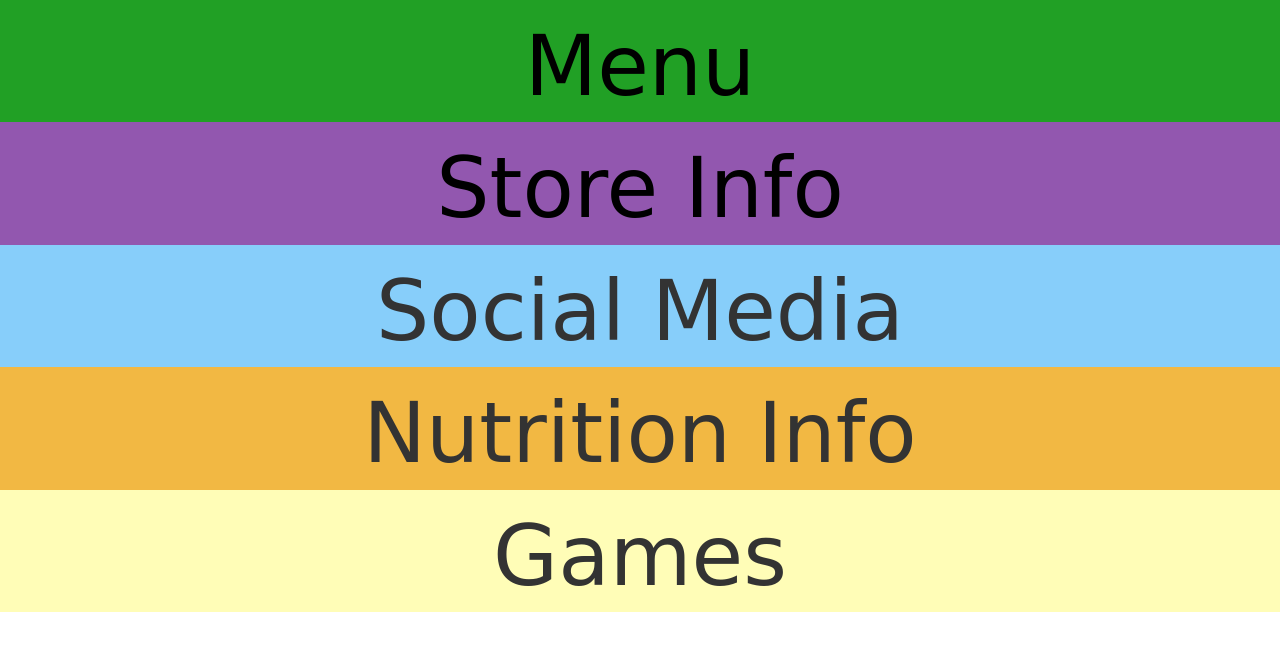
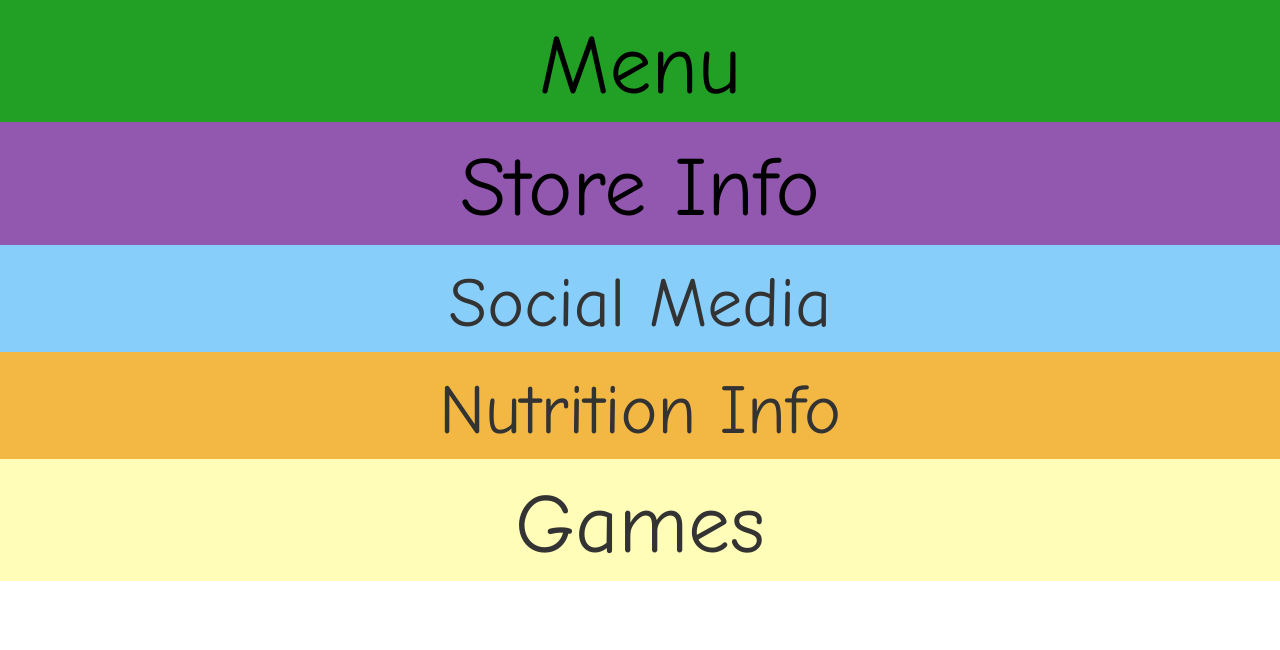
Before and after one commit to SIU-CS/MultiMenu, a website: page www/index.html in a window 1280 px wide. Drawn offline with nearby package versions, Linux system fonts and the light colour scheme; some packages are replaced by stand-ins of ours.

Commit message:
undo some changes, fix font

```diff
--- a/www/css/MenuInterfaceCSS.css
+++ b/www/css/MenuInterfaceCSS.css
@@ -22,7 +22,13 @@ html, body
 h1
 {
 	font-size: 600%;
-	font-family: "Comics Sans MS", cursive, sans-serif;
+	font-family: "Comic Sans MS", cursive, sans-serif;
+	text-align: center;
+}
+h2
+{
+	font-size: 500%;
+	font-family: "Comic Sans MS", cursive, sans-serif;
 	text-align: center;
 }
 
--- a/www/views/MenuInterface.html
+++ b/www/views/MenuInterface.html
@@ -22,13 +22,13 @@
 
   <div class="mainMenuDiv" id="social_media">
     <center>
-	    <h1>Social Media</h1>
+	    <h2>Social Media</h2>
     </center>
   </div>
 
   <div class="mainMenuDiv" id="nutritional_info">
     <center>
-	    <h1>Nutrition Info</h1>
+	    <h2>Nutrition Info</h2>
     </center>
   </div>
 
```
